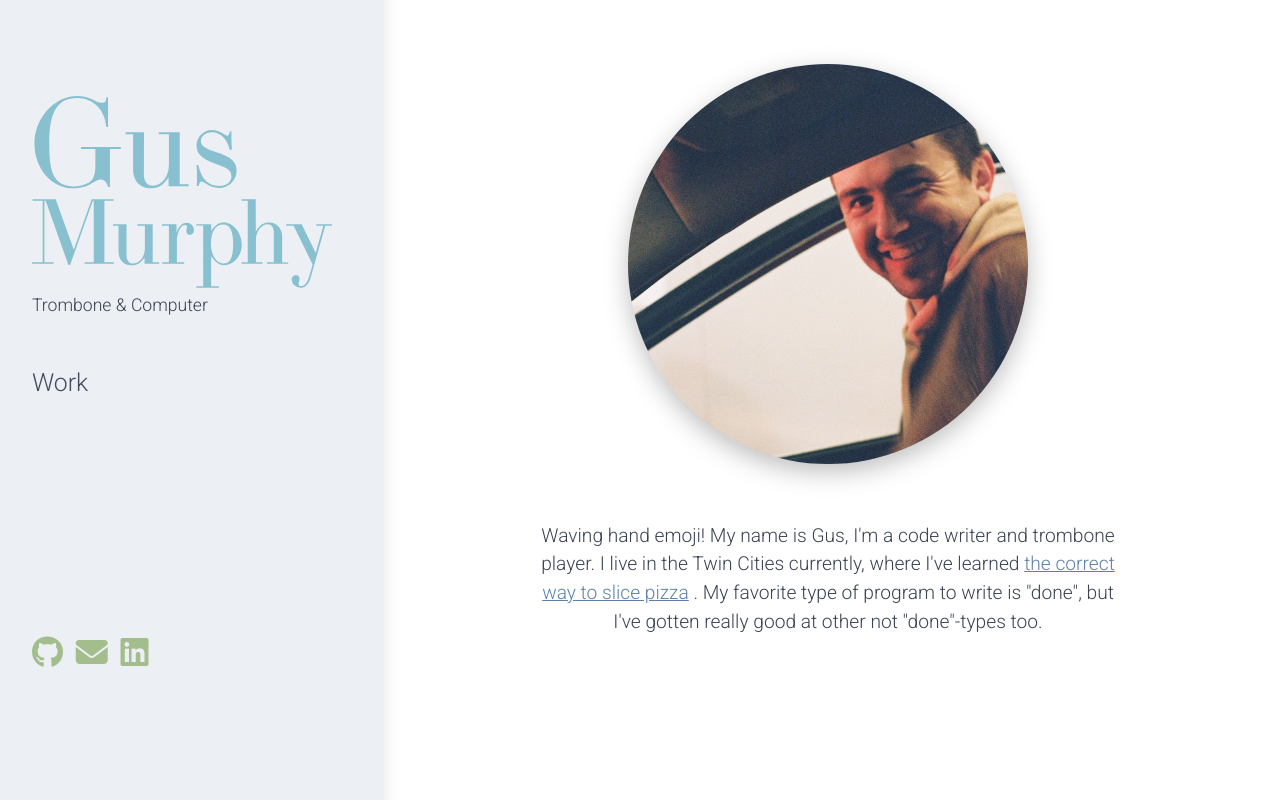
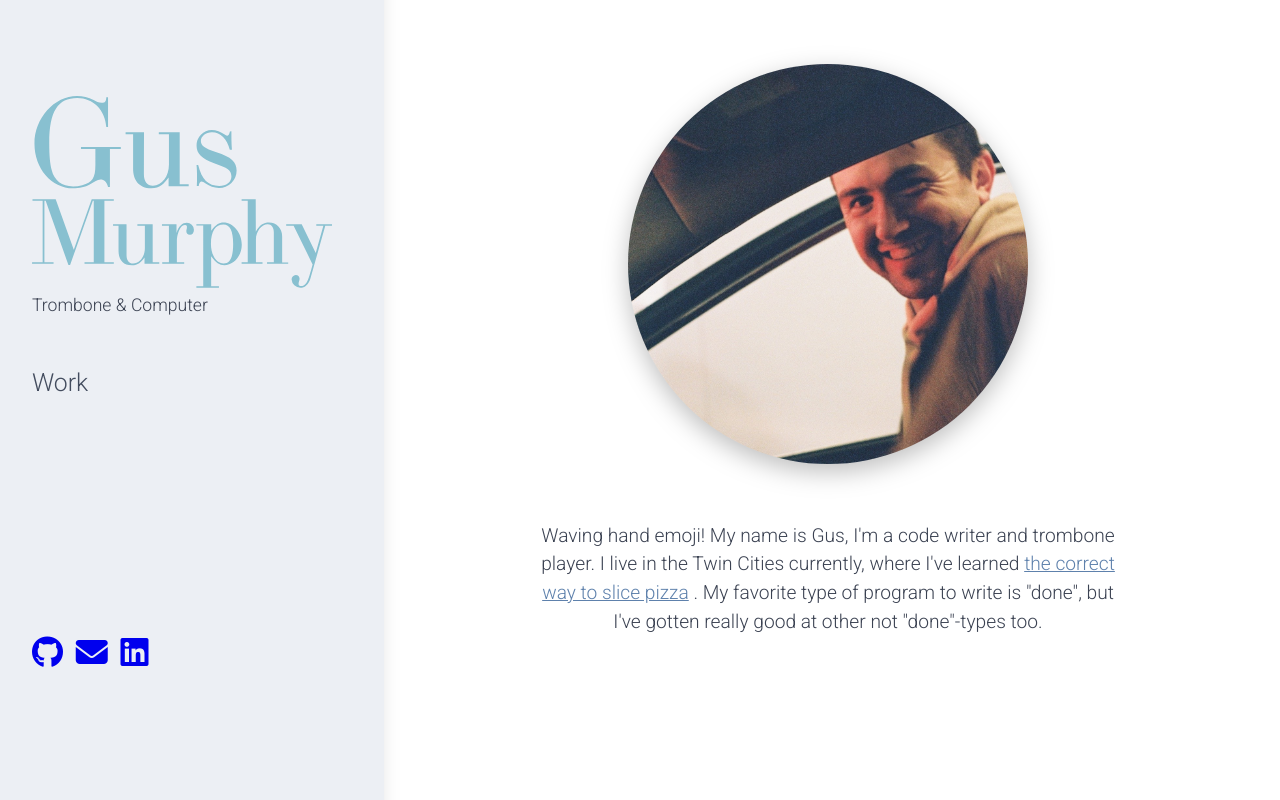
Before and after one commit to gusbmurphy/Personal-Site, a Gatsby site: page / in a window 1280 px wide. Built offline with nearby package versions, Linux system fonts and the light colour scheme; Gatsby itself is replaced by a stand-in of ours.

Commit message:
Add links to icons in nav panel

```diff
--- a/src/components/NavPanel.jsx
+++ b/src/components/NavPanel.jsx
@@ -21,13 +21,31 @@ const NavPanel = () => (
       <div>
         <IconSection>
           <StyledIconSpan>
-            <FAIcon name="fa fa-github" />
+            <a
+              href="https://github.com/gusbmurphy"
+              target="_blank"
+              rel="noreferrer"
+            >
+              <FAIcon name="fa fa-github" />
+            </a>
           </StyledIconSpan>
           <StyledIconSpan>
-            <FAIcon name="fa fa-envelope" />
+            <a
+              href="mailto: gusbmurphy@gmail.com"
+              target="_blank"
+              rel="noreferrer"
+            >
+              <FAIcon name="fa fa-envelope" />
+            </a>
           </StyledIconSpan>
           <StyledIconSpan>
-            <FAIcon name="fa fa-linkedin-square" />
+            <a
+              href="https://github.com/gusbmurphy"
+              target="_blank"
+              rel="noreferrer"
+            >
+              <FAIcon name="fa fa-linkedin-square" />
+            </a>
           </StyledIconSpan>
         </IconSection>
       </div>
```
